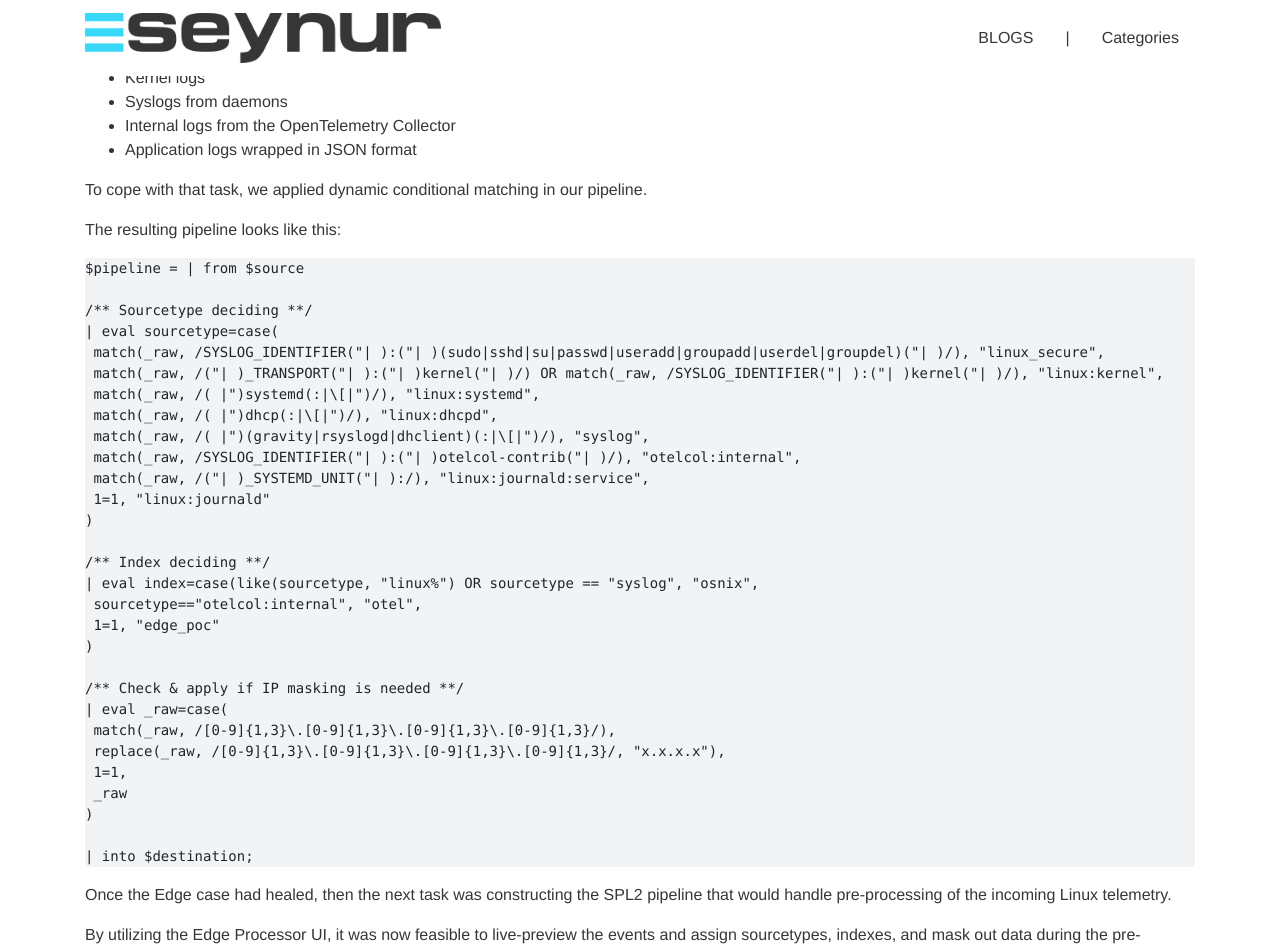
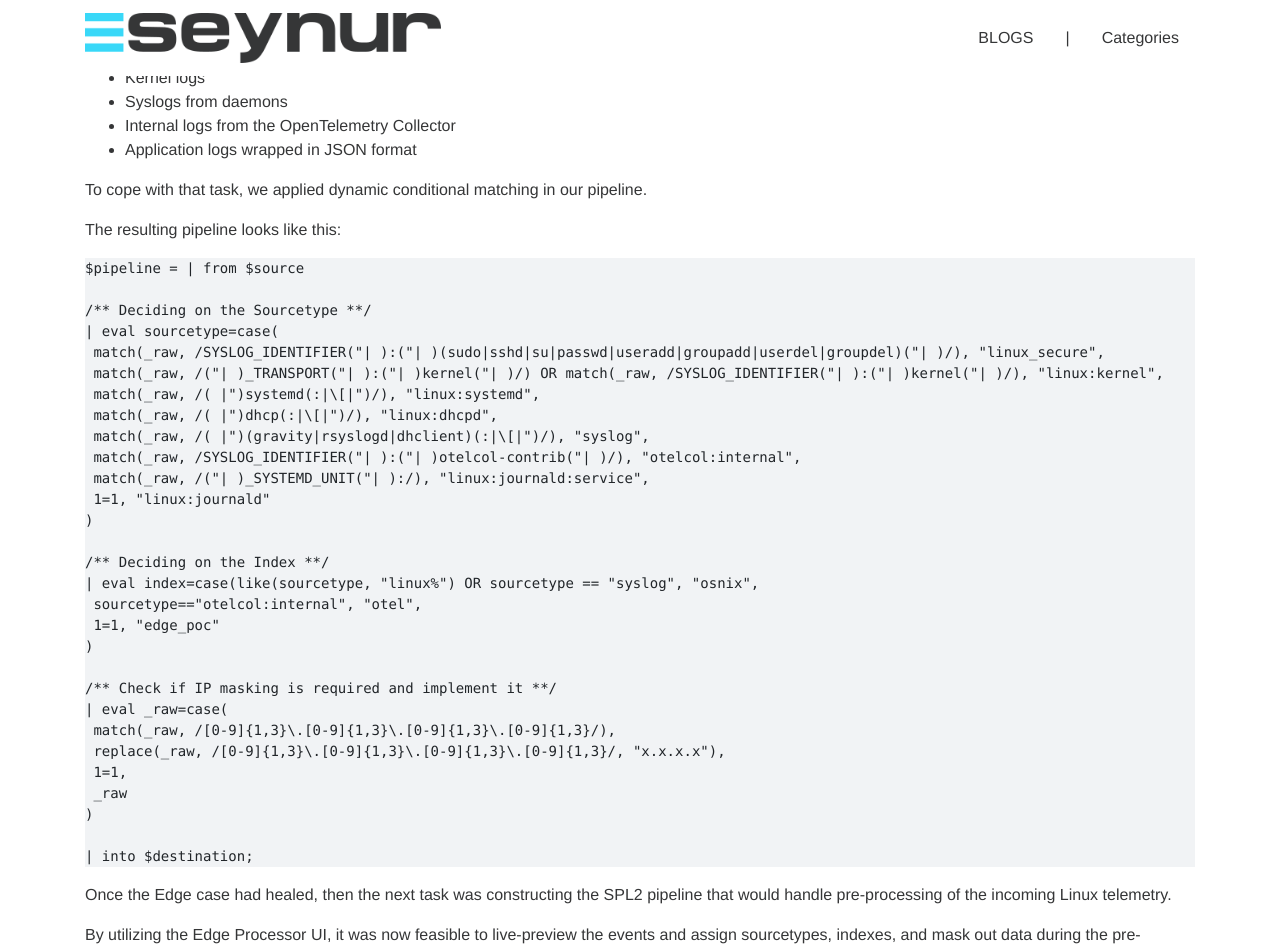
Before and after one commit to seynur/blog, a Jekyll site: the page built from _posts/2026-05-15-otel-splunk-edge-poc.md, in a window 1280 px wide and 1400 px high, scrolled down 12801 px. Shown: the top 950 px of the window. Built offline with Jekyll 4.4.1, drawn with Linux system fonts in a browser that asks for light colours; nearby versions of some CDN libraries.

````diff
--- a/_posts/2026-05-15-otel-splunk-edge-poc.md
+++ b/_posts/2026-05-15-otel-splunk-edge-poc.md
@@ -450,10 +450,11 @@
 To cope with that task, we applied dynamic conditional matching in our pipeline.
 
 The resulting pipeline looks like this:
+
 ```
 $pipeline = | from $source
 
-/** Sourcetype deciding **/
+/** Deciding on the Sourcetype **/
 | eval sourcetype=case(
  match(_raw, /SYSLOG_IDENTIFIER("| ):("| )(sudo|sshd|su|passwd|useradd|groupadd|userdel|groupdel)("| )/), "linux_secure",
  match(_raw, /("| )_TRANSPORT("| ):("| )kernel("| )/) OR match(_raw, /SYSLOG_IDENTIFIER("| ):("| )kernel("| )/), "linux:kernel",
@@ -465,13 +466,13 @@
  1=1, "linux:journald"
 )
 
-/** Index deciding **/
+/** Deciding on the Index **/
 | eval index=case(like(sourcetype, "linux%") OR sourcetype == "syslog", "osnix",
  sourcetype=="otelcol:internal", "otel",
  1=1, "edge_poc"
 )
 
-/** Check & apply if IP masking is needed **/
+/** Check if IP masking is required and implement it **/
 | eval _raw=case(
  match(_raw, /[0-9]{1,3}\.[0-9]{1,3}\.[0-9]{1,3}\.[0-9]{1,3}/),
  replace(_raw, /[0-9]{1,3}\.[0-9]{1,3}\.[0-9]{1,3}\.[0-9]{1,3}/, "x.x.x.x"),
````
Also changed, not shown: assets/img/blog/2026-05-15-otel-splunk-edge-poc.png.
